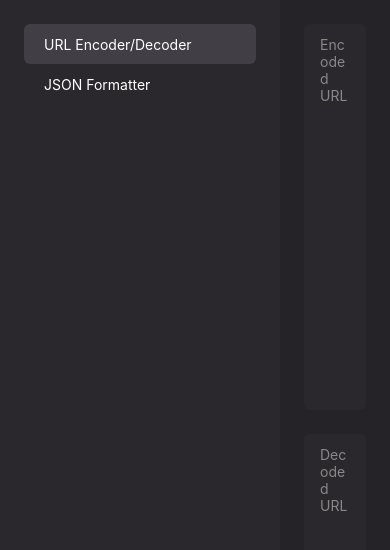
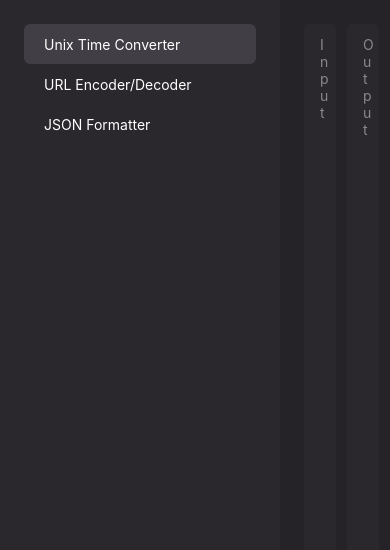
Before and after one commit to ozgrozer/DevTools, a React Native app: screen / in a window 390 px wide. Shown: the top 550 px of the page. Built offline with nearby package versions, Linux system fonts and the light colour scheme.

Commit message:
Add unix time converter

```diff
--- a/src/functions/buttons.js
+++ b/src/functions/buttons.js
@@ -1,4 +1,8 @@
 module.exports = [
+  {
+    id: 'UnixTimeConverter',
+    title: 'Unix Time Converter'
+  },
   {
     id: 'UrlEncoderDecoder',
     title: 'URL Encoder/Decoder'
--- a/src/views/Content.jsx
+++ b/src/views/Content.jsx
@@ -5,6 +5,7 @@ import { AppContext } from 'contexts/AppContext'
 
 const componentMap = {
   JsonFormatter: lazy(() => import('views/tools/JsonFormatter')),
+  UnixTimeConverter: lazy(() => import('views/tools/UnixTimeConverter')),
   UrlEncoderDecoder: lazy(() => import('views/tools/UrlEncoderDecoder'))
 }
 
--- /dev/null
+++ b/src/views/tools/UnixTimeConverter.jsx
@@ -0,0 +1,159 @@
+import moment from 'moment'
+import { useState } from 'react'
+import { View, Text, TextInput, StyleSheet } from 'react-native'
+
+import vars from 'styles/vars'
+import CopyButton from 'components/CopyButton'
+
+const format = ({ text }) => {
+  const lines = text.split('\n')
+
+  const output = []
+  for (const key in lines) {
+    const line = lines[key]
+    const dateFormat = 'YYYY-MM-DD HH:mm:ss'
+    const formatted = line
+      ? moment.unix(line).format(dateFormat)
+      : ''
+    output.push(formatted)
+  }
+
+  return output.join('\n')
+}
+
+const Input = ({ input, setInput, setOutput }) => {
+  const [inputFocused, setInputFocused] = useState()
+  const [inputIsHovered, setInputIsHovered] = useState(false)
+  const onInputChange = text => {
+    setInput(text)
+    setOutput(format({ text }))
+  }
+
+  return (
+    <View
+      style={styles.inputWrapper}
+      onMouseEnter={() => setInputIsHovered(true)}
+      onMouseLeave={() => setInputIsHovered(false)}
+    >
+      {
+        input && (
+          <View style={styles.placeholderWrapper}>
+            <Text style={styles.placeholder}>
+              Input
+            </Text>
+          </View>
+        )
+      }
+
+      {inputIsHovered && <CopyButton text={input} />}
+
+      <TextInput
+        multiline
+        value={input}
+        placeholder='Input'
+        enableFocusRing={false}
+        onChangeText={onInputChange}
+        onFocus={() => setInputFocused(true)}
+        onBlur={() => setInputFocused(false)}
+        placeholderTextColor={vars.battleshipGray}
+        style={[styles.textInput, inputFocused && styles.textInputFocused]}
+      />
+    </View>
+  )
+}
+
+const Output = ({ output, setInput, setOutput }) => {
+  const [outputFocused, setOutputFocused] = useState()
+  const [ouputIsHovered, setOutputIsHovered] = useState(false)
+
+  return (
+    <View
+      style={styles.inputWrapper}
+      onMouseEnter={() => setOutputIsHovered(true)}
+      onMouseLeave={() => setOutputIsHovered(false)}
+    >
+      {
+        output && (
+          <View style={styles.placeholderWrapper}>
+            <Text style={styles.placeholder}>
+              Output
+            </Text>
+          </View>
+        )
+      }
+
+      {ouputIsHovered && <CopyButton text={output} />}
+
+      <TextInput
+        multiline
+        value={output}
+        editable={false}
+        placeholder='Output'
+        enableFocusRing={false}
+        onFocus={() => setOutputFocused(true)}
+        onBlur={() => setOutputFocused(false)}
+        placeholderTextColor={vars.battleshipGray}
+        style={[styles.textInput, outputFocused && styles.textInputFocused]}
+      />
+    </View>
+  )
+}
+
+export default () => {
+  const [input, setInput] = useState()
+  const [output, setOutput] = useState()
+
+  return (
+    <View style={styles.contentWrapper}>
+      <Input
+        input={input}
+        setInput={setInput}
+        setOutput={setOutput}
+      />
+
+      <Output
+        output={output}
+        setInput={setInput}
+        setOutput={setOutput}
+      />
+    </View>
+  )
+}
+
+const styles = StyleSheet.create({
+  contentWrapper: {
+    flex: 1,
+    gap: 24,
+    padding: 24,
+    flexDirection: 'row'
+  },
+  inputWrapper: {
+    flex: 1,
+    position: 'relative'
+  },
+  placeholderWrapper: {
+    top: -10,
+    left: 12,
+    zIndex: 2,
+    borderRadius: 2,
+    paddingVertical: 2,
+    paddingHorizontal: 6,
+    position: 'absolute',
+    backgroundColor: vars.raisinBlack2
+  },
+  placeholder: {
+    fontSize: 12,
+    color: vars.battleshipGray
+  },
+  textInput: {
+    flex: 1,
+    padding: 16,
+    paddingTop: 12,
+    borderRadius: 6,
+    paddingBottom: 12,
+    backgroundColor: vars.raisinBlack
+  },
+  textInputFocused: {
+    backgroundColor: vars.jet2
+  }
+})
```
